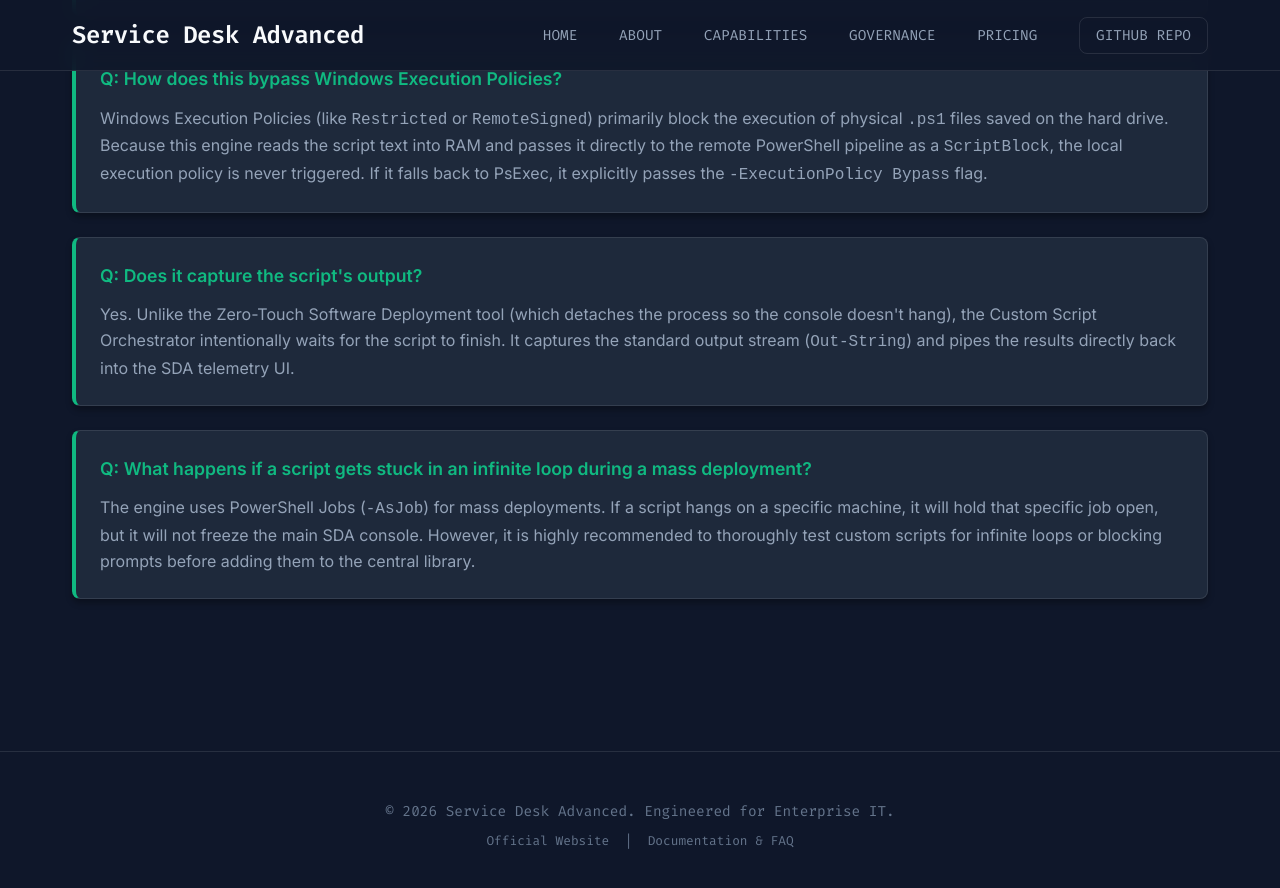
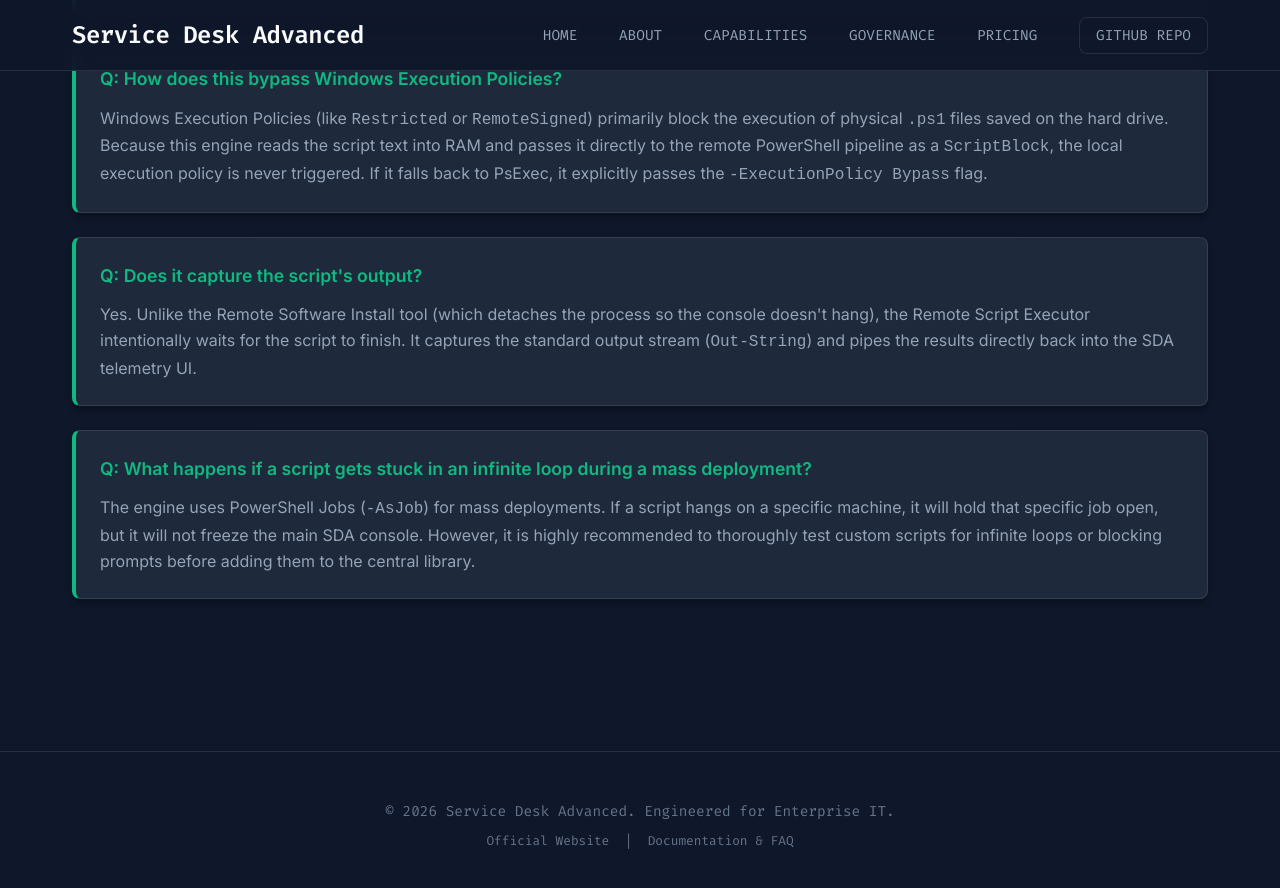
Before and after one commit to BobbyBurnsy/ServiceDeskAdvanced.com, a Jekyll site: the page built from remote-script-executor.html, in a window 1280 px wide and 900 px high, scrolled down 2221 px. Shown: the top 888 px of the window. Built offline with Jekyll 4.4.1, drawn with Linux system fonts in a browser that asks for light colours; some of the changed text lies outside the part shown.

Commit message:
Update and rename custom-script-orchestrator.html to remote-script-executor.html

```diff
--- a/custom-script-orchestrator.html
+++ b/remote-script-executor.html
@@ -1,6 +1,6 @@
 ---
 layout: default
-title: "Custom Script Orchestrator"
+title: "Remote Script Executor"
 ---
 
 <!-- HERO SECTION -->
@@ -10,7 +10,7 @@
             <i class="fa-solid fa-scroll"></i> SCRIPTING ENGINE
         </div>
         <h1 style="font-size: 3.5rem; line-height: 1.1; margin-bottom: 1.5rem; letter-spacing: -1px;">
-            Custom Script Orchestrator.
+            Remote Script Executor.
         </h1>
         <p style="color: var(--text-secondary); font-size: 1.2rem; margin-bottom: 2.5rem;">
             Execute custom PowerShell payloads entirely in memory across single or multiple endpoints. Paste targets directly from Excel, capture live output, and bypass execution policies instantly.
@@ -117,7 +117,7 @@
 
     <div class="faq-block" style="border-left-color: var(--accent-green);">
         <div class="faq-question" style="color: var(--accent-green);">Q: Does it capture the script's output?</div>
-        <div class="faq-answer">Yes. Unlike the Zero-Touch Software Deployment tool (which detaches the process so the console doesn't hang), the Custom Script Orchestrator intentionally waits for the script to finish. It captures the standard output stream (<code>Out-String</code>) and pipes the results directly back into the SDA telemetry UI.</div>
+        <div class="faq-answer">Yes. Unlike the Remote Software Install tool (which detaches the process so the console doesn't hang), the Remote Script Executor intentionally waits for the script to finish. It captures the standard output stream (<code>Out-String</code>) and pipes the results directly back into the SDA telemetry UI.</div>
     </div>
 
     <div class="faq-block" style="border-left-color: var(--accent-green);">
```
Also changed, not shown: other parts of remote-script-executor.html (+1 -1 lines).
